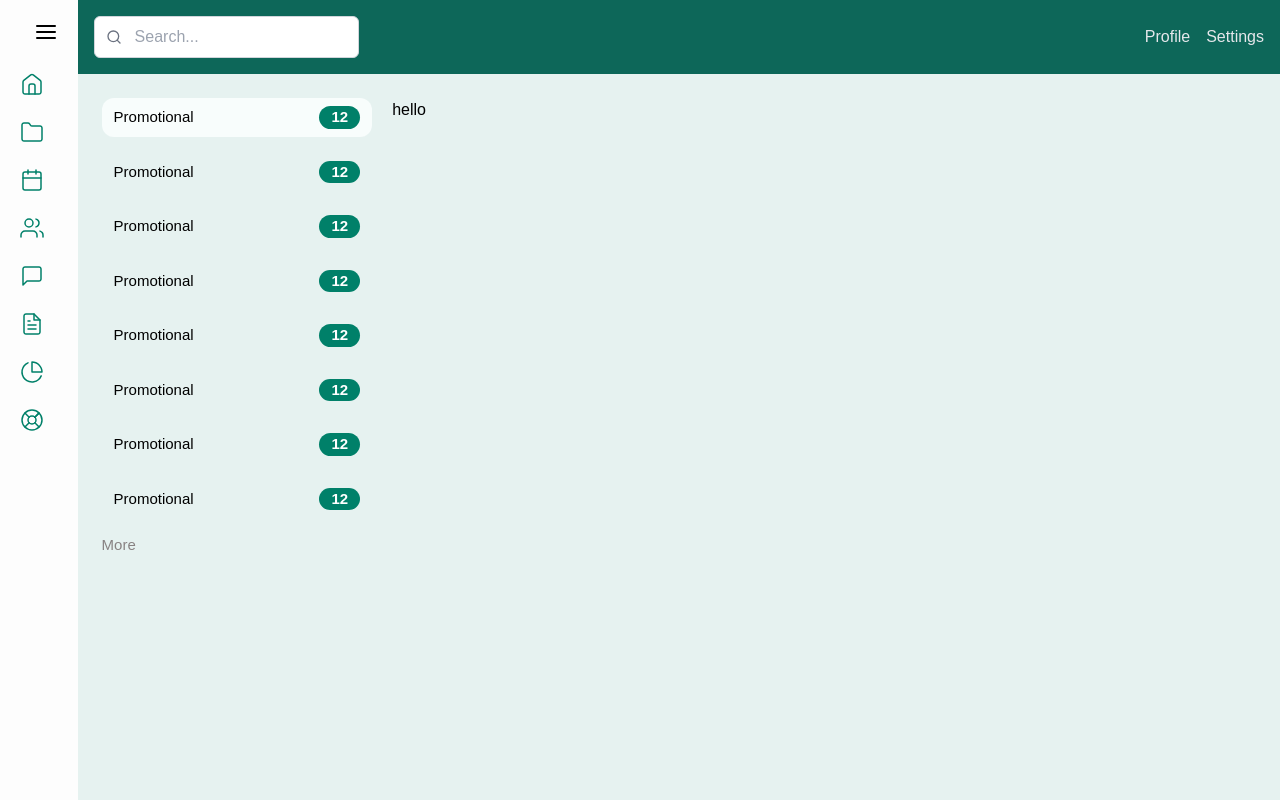
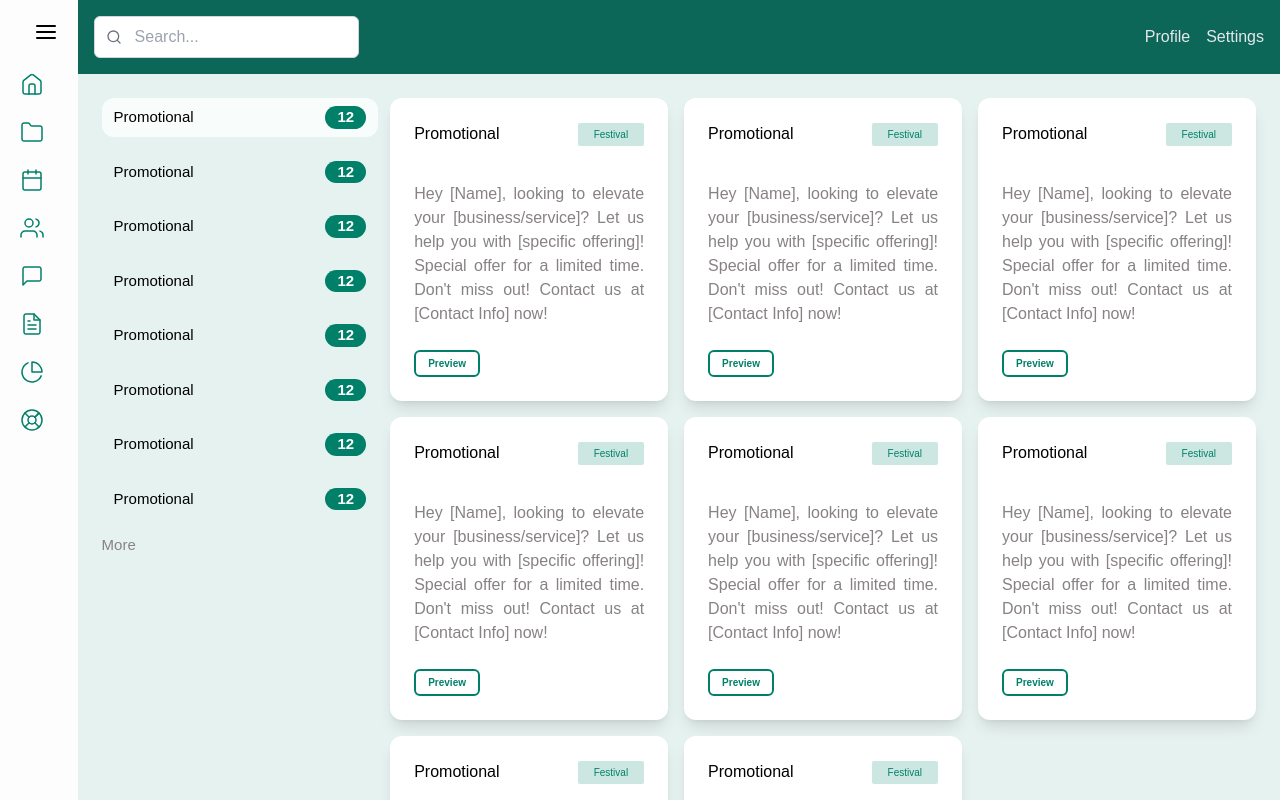
Before and after one commit to SarthakCentocode/marketing-tool, a Next.js app: page /templates in a window 1280 px wide. Built offline with nearby package versions, Linux system fonts and the light colour scheme.

Commit message:
add cards

```diff
--- a/src/Layout/DefaultLayout.tsx
+++ b/src/Layout/DefaultLayout.tsx
@@ -170,9 +170,7 @@ const Sidebar = () => {
       </div>
 
       {/* Main Content */}
-      <div className=" bg-[#E6F2F0] p-6 h-full w-full ">
-        <h1>hello</h1>
-      </div>
+
     </div>
   );
 };
--- a/src/app/templates/page.tsx
+++ b/src/app/templates/page.tsx
@@ -1,31 +1,46 @@
+import Card from "@/components/card";
+
 export default function Templates() {
+
     return (
         <>
           <div className="bg-[#E6F2F0] h-full w-full p-6">
-        <div className="grid grid-cols-12 gap-2">
+            <div className="grid grid-cols-12 ">
               <div className="col-span-3 pe-3">
                 {Array(8)
                   .fill(0)
                   .map((_, index) => (
                     <div
                       key={index}
-                  className={`mb-4 py-2 px-3 flex  justify-between items-center w-full ${
-                    index == 0 && "bg-[#F8FDFC]"
+                      className={`mb-4 py-2 px-3 flex justify-between items-center w-full ${
+                        index === 0 ? "bg-[#F8FDFC]" : ""
                       } rounded-xl`}
                     >
                       <h4 className="text-[15px]">Promotional</h4>
-                  <h4 className=" bg-[#008069] text-[15px] rounded-2xl font-bold px-3 text-white ">
+                      <h4 className="bg-[#008069] text-[15px] rounded-2xl font-bold px-3 text-white">
                         12
                       </h4>
                     </div>
                   ))}
-            <h4 className="text-[15px] text-[#888282] ">More</h4>
+                <h4 className="text-[15px] text-[#888282]">More</h4>
               </div>
-          <div className="col-span-8">
-            <h1>hello</h1>
+              <div className="col-span-9">
+                <div className="grid grid-cols-3 gap-4">
+                  {Array(8)
+                    .fill(0)
+                    .map((_, index) => (
+                      <Card
+                        key={index}
+                        title="Promotional"
+                        badgeText="Festival"
+                        button="Preview"
+                        description="Hey [Name], looking to elevate your [business/service]? Let us help you with [specific offering]! Special offer for a limited time. Don't miss out! Contact us at [Contact Info] now!"
+                      />
+                    ))}
+                </div>
               </div>
             </div>
           </div>
         </>
-  );
+      )
 }
--- a/src/components/card.tsx
+++ b/src/components/card.tsx
@@ -4,15 +4,15 @@ import React, { useState } from "react";
 interface CardProps {
   title: string;
   description: string;
-  actionText: string;
-  icon: string;
+  badgeText: string;
+  button: string;
 }
 
 const Card: React.FC<CardProps> = ({
   title,
   description,
-  actionText,
-  icon,
+  badgeText,
+  button,
 }) => {
   const [isModalOpen, setIsModalOpen] = useState(false);
 
@@ -32,27 +32,25 @@ const Card: React.FC<CardProps> = ({
 
   return (
     <div>
-      <div className="bg-[#142C2B] shadow-lg hover:shadow-xl transition-shadow duration-300 ease-in-out rounded-xl p-6 w-full max-w-xs mx-auto transform hover:-translate-y-1 hover:scale-105">
-        <div className="flex items-center justify-center mb-4">
-          <img
-            src={icon}
-            alt={title}
-            className="w-16 h-16 rounded-full border-2 border-gray-200 p-2 bg-gray-50 shadow-sm"
-          />
+      <div className="bg-[#FFFFFF]  shadow-lg hover:shadow-xl transition-shadow rounded-xl p-6 w-full max-w-xs mx-auto ">
+        <div className="flex items-center justify-between">
+          <h4 className="text-[16px]">{title}</h4>
+          <div className=" bg-[#00806933] px-4 py-1 rounded-sm">
+            <h4 className="text-[#008069] text-[10px] ">{badgeText}</h4>
+          </div>
         </div>
         <h3 className="text-xl font-bold text-white mb-2 text-center">
           {title}
         </h3>
-        <p className="text-white text-center mb-6">{description}</p>
-        <div className="text-center">
+        <p className="text-justify mb-6 text-[16px] text-[#888282]">
+          {description}
+        </p>
+        <div>
           <button
             onClick={handleOpenModal}
-            className="text-white font-semibold flex items-center justify-center group hover:underline"
+            className="text-[#008069] text-[10px] font-[600] py-1 px-3 border-2 border-[#008069] rounded-md"
           >
-            {actionText}
-            <span className="ml-2 transform transition-transform group-hover:translate-x-1">
-              →
-            </span>
+            {button}
           </button>
         </div>
       </div>
@@ -65,7 +63,7 @@ const Card: React.FC<CardProps> = ({
               WhatsApp Marketing Message
             </h2>
             <p className="mb-4">
-              Hey there! 🚀 Want to boost your sales with automated WhatsApp
+              Hey there!Want to boost your sales with automated WhatsApp
               marketing? Our platform helps you send personalized messages to
               your audience and drive engagement. Get started now and see the
               difference!
```
Lines whose indentation alone changed are shown as unchanged.
